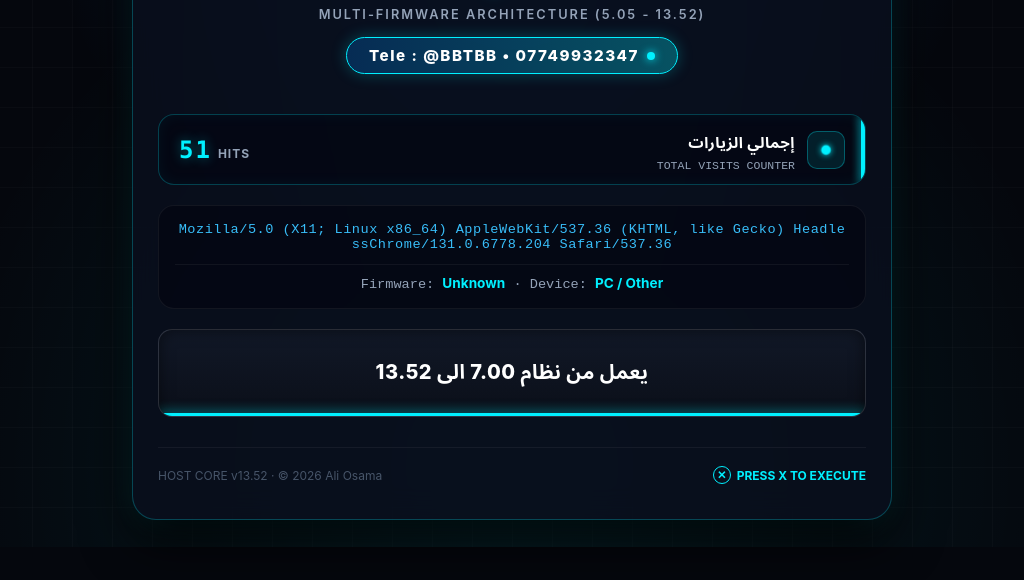
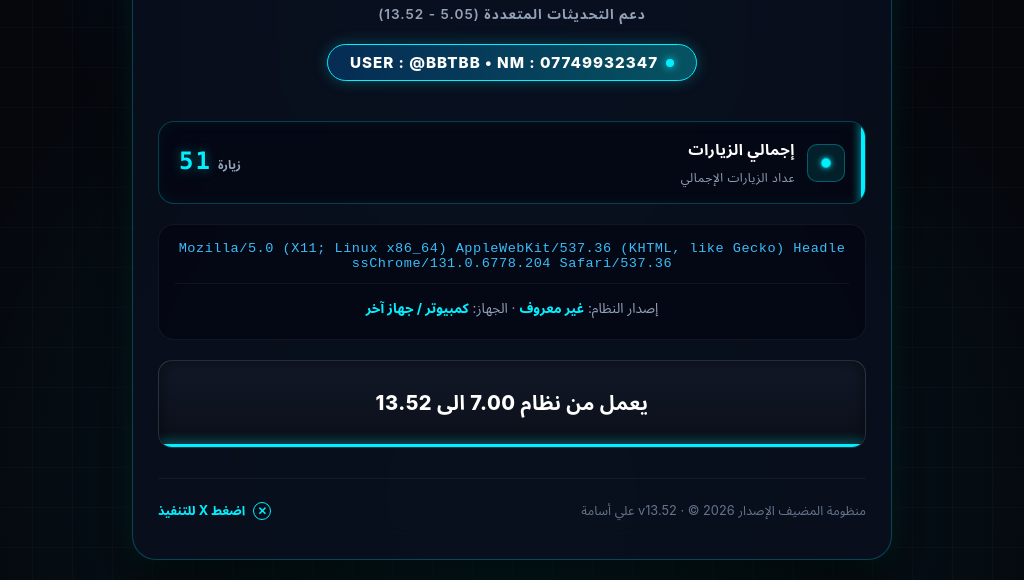
Before and after one commit to aliosama00/3, a plain HTML site: page index.html in a window 1280 px wide. Shown: the part 253-833 px from the top of the page, without its empty margins (128-1152 px from the left). Before the commit the page ends 800 px from the top, so only its background shows below. Drawn offline with Linux system fonts and the light colour scheme; no server answers.

Commit message:
Update index.html

```diff
--- a/index.html
+++ b/index.html
@@ -3,7 +3,7 @@
 <head>
     <meta charset="utf-8">
     <meta name="viewport" content="width=device-width, initial-scale=1">
-    <title>Dev Ali Osama / Host Manager</title>
+    <title>المطور علي أسامة / 07749932347</title>
     <style>
         :root {
             --neon-blue: #00f0ff;
@@ -130,13 +130,11 @@
         }
 
         .sub-tagline {
-            font-size: 0.8rem;
+            font-size: 0.85rem;
             color: var(--text-sub) !important;
-            letter-spacing: 2px;
-            text-transform: uppercase;
+            letter-spacing: 1px;
             margin-bottom: 15px;
             font-weight: 600;
-            direction: ltr;
         }
 
         .dev-badge-wrapper {
@@ -159,7 +157,7 @@
             text-decoration: none;
             font-weight: 800;
             font-size: 0.95rem;
-            letter-spacing: 1.5px;
+            letter-spacing: 1px;
             direction: ltr;
         }
 
@@ -243,11 +241,9 @@
         }
 
         .visitor-sub {
-            font-size: 0.72rem;
+            font-size: 0.75rem;
             color: var(--text-sub);
-            font-family: monospace;
-            direction: ltr;
-            text-align: right;
+            letter-spacing: 0.5px;
         }
 
         .visitor-stats {
@@ -270,7 +266,6 @@
             font-size: 0.75rem;
             color: var(--text-sub);
             font-weight: 700;
-            letter-spacing: 1px;
         }
 
         .telemetry-box {
@@ -296,8 +291,6 @@
         #det {
             font-size: 0.85rem;
             color: var(--text-sub);
-            font-family: monospace;
-            direction: ltr;
             border-top: 1px solid rgba(255, 255, 255, 0.05);
             padding-top: 10px;
         }
@@ -342,15 +335,14 @@
             display: flex;
             justify-content: space-between;
             align-items: center;
-            font-size: 0.75rem;
-            color: #475569;
-            direction: ltr;
+            font-size: 0.8rem;
+            color: #64748b;
         }
 
         .controller-hint {
             display: flex;
             align-items: center;
-            gap: 6px;
+            gap: 8px;
             color: var(--neon-blue);
             font-weight: bold;
         }
@@ -380,16 +372,16 @@
         <header class="site-header">
             <div class="header-content">
                 <div class="logo-frame">
-                    <img src="logo.jpg" alt="Dev Logo" class="header-logo" onerror="this.style.display='none'; document.querySelector('.logo-frame').style.display='none';">
+                    <img src="logo.jpg" alt="شعار المطور" class="header-logo" onerror="this.style.display='none'; document.querySelector('.logo-frame').style.display='none';">
                 </div>
 
                 <h1 class="main-title">المطور علي أسامة</h1>
-                <p class="sub-tagline">Multi-Firmware Architecture (5.05 - 13.52)</p>
+                <p class="sub-tagline">دعم التحديثات المتعددة (5.05 - 13.52)</p>
 
                 <div class="dev-badge-wrapper">
                     <div class="dev-badge">
                         <div class="dot"></div>
-                        <a href="https://t.me/BBTBB" target="_blank">Tele : @BBTBB • 07749932347</a>
+                        <a href="https://t.me/BBTBB" target="_blank">USER : @BBTBB • NM : 07749932347</a>
                     </div>
                 </div>
             </div>
@@ -403,30 +395,30 @@
                 </div>
                 <div class="visitor-titles">
                     <span class="visitor-title">إجمالي الزيارات</span>
-                    <span class="visitor-sub">TOTAL VISITS COUNTER</span>
+                    <span class="visitor-sub">عداد الزيارات الإجمالي</span>
                 </div>
             </div>
             <div class="visitor-stats">
                 <span id="visitor-count">50</span>
-                <span class="visitor-unit">HITS</span>
+                <span class="visitor-unit">زيارة</span>
             </div>
         </div>
 
         <!-- صندوق معلومات المتصفح والبيئة -->
         <div class="telemetry-box">
-            <div id="UA">Detecting system environment...</div>
-            <div id="det">Awaiting telemetry...</div>
+            <div id="UA">جارٍ فحص بيئة النظام...</div>
+            <div id="det">بانتظار قراءة البيانات...</div>
         </div>
 
         <!-- صندوق عرض الحالة والرسائل -->
         <div class="action-dock">
-            <h1 id="msgs">Loading System Core... Please Wait</h1>
+            <h1 id="msgs">جارٍ تحميل نواة النظام... يرجى الانتظار</h1>
         </div>
 
         <footer class="hud-footer">
-            <div>HOST CORE v13.52 &middot; &copy; 2026 Ali Osama</div>
+            <div>منظومة المضيف الإصدار v13.52 &middot; &copy; 2026 علي أسامة</div>
             <div class="controller-hint">
-                <span>&#10005;</span> PRESS X TO EXECUTE
+                <span>&#10005;</span> اضغط X للتنفيذ
             </div>
         </footer>
     </div>
@@ -471,7 +463,7 @@
     var uaFull = navigator.userAgent;
     var match = uaFull.match(/PlayStation 4[ /]([\d.]+)/i);
     var isPS4 = (match !== null);
-    var fwVersion = isPS4 ? match[1] : "Unknown";
+    var fwVersion = isPS4 ? match[1] : "غير معروف";
     var fwNum = isPS4 ? parseFloat(fwVersion) : 0;
 
     var uaBox = document.getElementById("UA");
@@ -480,11 +472,11 @@
 
     if (uaBox) uaBox.textContent = uaFull;
     if (detBox) {
-        detBox.innerHTML = "Firmware: <b>" + fwVersion + "</b> &middot; Device: <b>" + (isPS4 ? "PlayStation 4" : "PC / Other") + "</b>";
+        detBox.innerHTML = "إصدار النظام: <b>" + fwVersion + "</b> &middot; الجهاز: <b>" + (isPS4 ? "بلايستيشن 4" : "كمبيوتر / جهاز آخر") + "</b>";
     }
 
     function onScriptError() {
-        if (msgs) msgs.innerHTML = "Content not Found! - Clear Browser Data and Re-Install Cache ...";
+        if (msgs) msgs.innerHTML = "لم يتم العثور على الملفات! - امسح بيانات المتصفح وأعد تثبيت الكاش...";
     }
 
     if (!isPS4) {
@@ -505,7 +497,7 @@
         } else if (fwNum >= 11.50 && fwNum <= 13.52) {
             window.location.replace("cacheslopkit.html");
         } else {
-            if (msgs) msgs.innerHTML = 'Unsupported Firmware: <span style="color: red;">' + fwVersion + '</span>';
+            if (msgs) msgs.innerHTML = 'إصدار غير مدعوم: <span style="color: red;">' + fwVersion + '</span>';
         }
     } else {
         // حقن السكربت المخصص للنظام عند التشغيل أوفلاين
@@ -537,7 +529,7 @@
         } else if (fwNum >= 13.02 && fwNum <= 13.52) {
             loadPayload("slopkit/" + "jb.js?v=10", true);
         } else {
-            if (msgs) msgs.innerHTML = 'Unsupported Firmware: <span style="color: red;">' + fwVersion + '</span>';
+            if (msgs) msgs.innerHTML = 'إصدار غير مدعوم: <span style="color: red;">' + fwVersion + '</span>';
         }
     }
 })();
```
